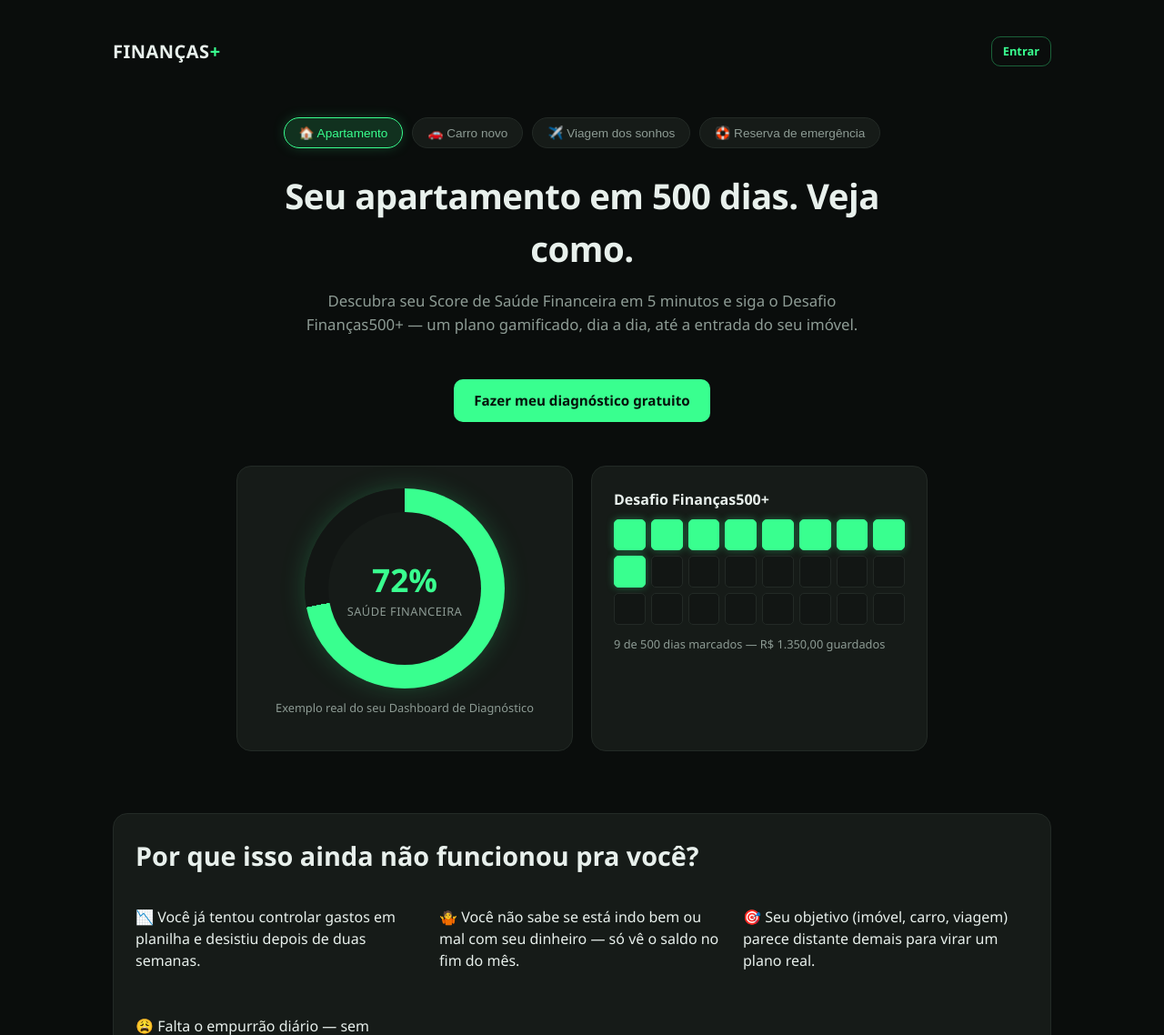
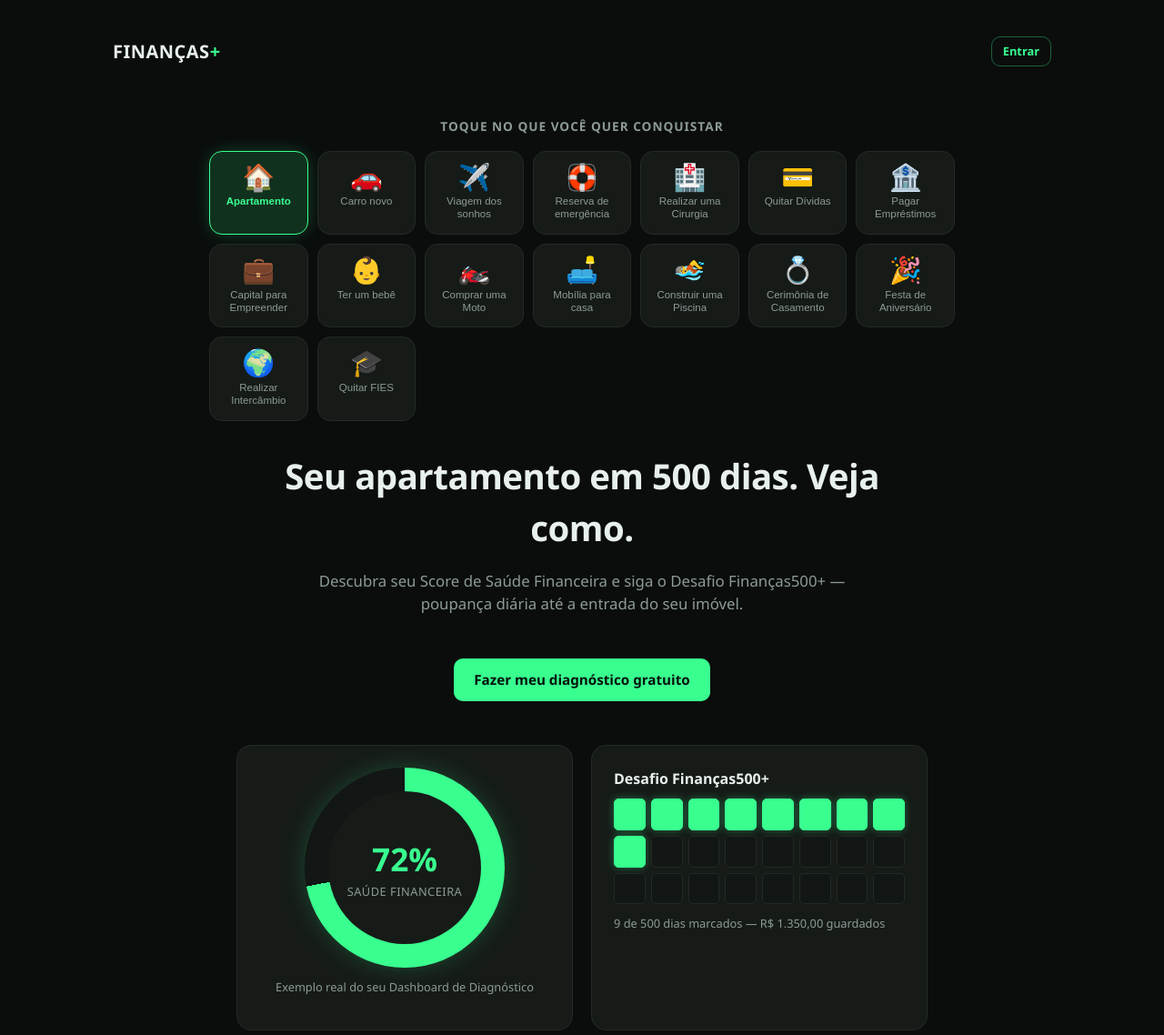
Before and after one commit to carloscesarmelo/financas-plus, a FastAPI app: page / in a window 1280 px wide. Shown: the top 1138 px of the page at 91% size. Run offline with FastAPI, Linux system fonts and the light colour scheme; data comes from the database, SQL or seed files in the repository.

Commit message:
Quadro de Desejos: 16 desejos dinâmicos no banco + grid visual na landing + admin para cadastrar novos
- Model Desejo (emoji, label, headline, subheadline, plan_key, ordem, ativo)
- Seed com 16 desejos (apartamento, carro, cirurgia, dívidas, casamento, intercâmbio...)
- Landing: grid visual tipo board com emoji + label, seleção com glow neon
- landing.js: selecão dinâmica lê dados do banco via data-attributes
- /admin/desejos: cadastrar, ativar/desativar, excluir desejos
- Link "Quadro de Desejos" no painel admin

Co-Authored-By: Claude Sonnet 4.6 <noreply@anthropic.com>

```diff
--- a/app/main.py
+++ b/app/main.py
@@ -11,7 +11,7 @@ from app.auth import NotAuthenticated, PlanRequired, require_user
 from app.database import Base, SessionLocal, engine, get_db
 from app.finance_logic import challenge_pace_status
 from app.gamification import compute_badges, current_streak
-from app.models import Challenge, LearningContent, Tip, User
+from app.models import Challenge, Desejo, LearningContent, Tip, User
 from app.routers import (
     admin_router,
     auth_router,
@@ -65,6 +65,8 @@ def _run_migrations():
         "ALTER TABLE users ADD COLUMN plan_expires_at TIMESTAMP",
         "ALTER TABLE users ADD COLUMN reset_token TEXT",
         "ALTER TABLE users ADD COLUMN reset_token_at TIMESTAMP",
+        "ALTER TABLE tips ADD COLUMN source TEXT DEFAULT 'admin'",
+        "ALTER TABLE tips ADD COLUMN author_name TEXT",
     ]
     with engine.connect() as conn:
         for sql in migrations:
@@ -87,10 +89,11 @@ def on_startup():
 
 
 @app.get("/")
-def root(request: Request):
+def root(request: Request, db: Session = Depends(get_db)):
     user_id = request.session.get("user_id")
     if not user_id:
-        return templates.TemplateResponse("landing.html", {"request": request, "user": None})
+        desejos = db.query(Desejo).filter(Desejo.ativo.is_(True)).order_by(Desejo.ordem).all()
+        return templates.TemplateResponse("landing.html", {"request": request, "user": None, "desejos": desejos})
     return RedirectResponse("/dashboard", status_code=303)
 
 
--- a/app/seed.py
+++ b/app/seed.py
@@ -1,6 +1,25 @@
 from sqlalchemy.orm import Session
 
-from app.models import LearningContent, Tip
+from app.models import Desejo, LearningContent, Tip
+
+INITIAL_DESEJOS = [
+    {"emoji": "🏠", "label": "Apartamento", "headline": "Seu apartamento em 500 dias. Veja como.", "subheadline": "Descubra seu Score de Saúde Financeira e siga o Desafio Finanças500+ — poupança diária até a entrada do seu imóvel.", "plan_key": "financas500", "ordem": 1},
+    {"emoji": "🚗", "label": "Carro novo", "headline": "Seu carro novo em 365 dias. Veja como.", "subheadline": "Siga o Desafio Finanças365+ até dar a entrada — ou pagar à vista — no seu carro novo.", "plan_key": "financas365", "ordem": 2},
+    {"emoji": "✈️", "label": "Viagem dos sonhos", "headline": "Sua viagem dos sonhos em 100 dias. Veja como.", "subheadline": "Monte sua reserva de viagem com o Desafio Finanças100+, sem abrir mão do orçamento mensal.", "plan_key": "financas100", "ordem": 3},
+    {"emoji": "🛟", "label": "Reserva de emergência", "headline": "Sua reserva de emergência em 50 dias. Veja como.", "subheadline": "Construa sua segurança financeira com o Desafio Finanças50+ antes de planejar o próximo passo.", "plan_key": "financas50", "ordem": 4},
+    {"emoji": "🏥", "label": "Realizar uma Cirurgia", "headline": "Sua cirurgia realizada em 365 dias. Veja como.", "subheadline": "Organize seus recursos com o Desafio Finanças365+ e realize o procedimento que você precisa sem depender de terceiros.", "plan_key": "financas365", "ordem": 5},
+    {"emoji": "💳", "label": "Quitar Dívidas", "headline": "Suas dívidas quitadas em 100 dias. Veja como.", "subheadline": "Siga o Desafio Finanças100+ e construa o fundo para zerar suas dívidas e recomeçar do zero.", "plan_key": "financas100", "ordem": 6},
+    {"emoji": "🏦", "label": "Pagar Empréstimos", "headline": "Seus empréstimos pagos em 100 dias. Veja como.", "subheadline": "Com o Desafio Finanças100+, acumule o valor para quitar seus empréstimos e recuperar sua liberdade financeira.", "plan_key": "financas100", "ordem": 7},
+    {"emoji": "💼", "label": "Capital para Empreender", "headline": "Seu capital de negócio em 365 dias. Veja como.", "subheadline": "Construa o capital inicial do seu negócio com o Desafio Finanças365+ — disciplina diária que vira o fundo que você precisa.", "plan_key": "financas365", "ordem": 8},
+    {"emoji": "👶", "label": "Ter um bebê", "headline": "Preparado para seu bebê em 365 dias. Veja como.", "subheadline": "Organize suas finanças com o Desafio Finanças365+ para chegar nessa fase da vida com tranquilidade e segurança.", "plan_key": "financas365", "ordem": 9},
+    {"emoji": "🏍️", "label": "Comprar uma Moto", "headline": "Sua moto nova em 365 dias. Veja como.", "subheadline": "Siga o Desafio Finanças365+ e junte o valor para comprar sua moto à vista ou dar uma entrada confortável.", "plan_key": "financas365", "ordem": 10},
+    {"emoji": "🛋️", "label": "Mobília para casa", "headline": "Sua casa mobiliada em 100 dias. Veja como.", "subheadline": "Com o Desafio Finanças100+, acumule o valor para mobiliar sua casa sem parcelamento e sem dívidas.", "plan_key": "financas100", "ordem": 11},
+    {"emoji": "🏊", "label": "Construir uma Piscina", "headline": "Sua piscina construída em 500 dias. Veja como.", "subheadline": "Realize esse sonho com o Desafio Finanças500+ — poupança consistente que transforma seu quintal.", "plan_key": "financas500", "ordem": 12},
+    {"emoji": "💍", "label": "Cerimônia de Casamento", "headline": "Seu casamento dos sonhos em 500 dias. Veja como.", "subheadline": "Planeje a cerimônia perfeita com o Desafio Finanças500+ — sem comprometer o orçamento do novo lar.", "plan_key": "financas500", "ordem": 13},
+    {"emoji": "🎉", "label": "Festa de Aniversário", "headline": "Sua festa inesquecível em 100 dias. Veja como.", "subheadline": "Com o Desafio Finanças100+, organize a comemoração que você merece sem apertar o orçamento.", "plan_key": "financas100", "ordem": 14},
+    {"emoji": "🌍", "label": "Realizar Intercâmbio", "headline": "Seu intercâmbio em 365 dias. Veja como.", "subheadline": "Construa o fundo do seu intercâmbio com o Desafio Finanças365+ — idiomas e experiências que valem para sempre.", "plan_key": "financas365", "ordem": 15},
+    {"emoji": "🎓", "label": "Quitar FIES", "headline": "Seu FIES quitado em 500 dias. Veja como.", "subheadline": "Siga o Desafio Finanças500+ e acumule o valor para quitar seu financiamento estudantil com total liberdade.", "plan_key": "financas500", "ordem": 16},
+]
 
 INITIAL_TIPS = [
     {
@@ -98,4 +117,8 @@ def run_seed(db: Session):
         for content in INITIAL_LEARNING_CONTENTS:
             db.add(LearningContent(**content))
 
+    if db.query(Desejo).count() == 0:
+        for desejo in INITIAL_DESEJOS:
+            db.add(Desejo(**desejo))
+
     db.commit()
--- a/app/static/css/style.css
+++ b/app/static/css/style.css
@@ -588,6 +588,98 @@ textarea:focus {
   padding: 24px 0 48px;
 }
 
+.quadro-label {
+  font-size: 0.85rem;
+  text-transform: uppercase;
+  letter-spacing: 1px;
+  color: var(--text-muted);
+  margin-bottom: 16px;
+  font-weight: 600;
+}
+
+.quadro-desejos {
+  display: grid;
+  grid-template-columns: repeat(auto-fill, minmax(100px, 1fr));
+  gap: 10px;
+  max-width: 820px;
+  margin: 0 auto 32px;
+}
+
+.desejo-card {
+  background: var(--bg-card);
+  border: 1px solid var(--border);
+  border-radius: 14px;
+  padding: 14px 8px;
+  cursor: pointer;
+  display: flex;
+  flex-direction: column;
+  align-items: center;
+  gap: 6px;
+  transition: all 0.15s ease;
+}
+
+.desejo-card:hover {
+  border-color: var(--neon-glow);
+  transform: translateY(-2px);
+}
+
+.desejo-card.active {
+  border-color: var(--neon);
+  background: var(--neon-soft);
+  box-shadow: 0 0 20px -4px var(--neon-glow);
+}
+
+.desejo-emoji {
+  font-size: 1.8rem;
+  line-height: 1;
+}
+
+.desejo-label {
+  font-size: 0.72rem;
+  text-align: center;
+  color: var(--text-muted);
+  line-height: 1.2;
+}
+
+.desejo-card.active .desejo-label {
+  color: var(--neon);
+  font-weight: 600;
+}
+
+.desejo-form-grid {
+  display: grid;
+  grid-template-columns: 80px 1fr 160px;
+  gap: 12px;
+  align-items: end;
+}
+
+.desejo-admin-item {
+  align-items: flex-start;
+  gap: 16px;
+}
+
+.desejo-inativo {
+  opacity: 0.45;
+}
+
+.desejo-admin-info {
+  display: flex;
+  align-items: flex-start;
+  gap: 12px;
+  flex: 1;
+}
+
+.desejo-admin-emoji {
+  font-size: 1.8rem;
+  line-height: 1;
+}
+
+.desejo-admin-actions {
+  display: flex;
+  gap: 8px;
+  align-items: center;
+}
+
 .goal-selector {
   display: flex;
   flex-wrap: wrap;
--- a/app/static/js/landing.js
+++ b/app/static/js/landing.js
@@ -4,47 +4,17 @@ document.addEventListener("DOMContentLoaded", () => {
 
   const headlineEl = document.getElementById("hero-headline");
   const subheadlineEl = document.getElementById("hero-subheadline");
-  const ctaEl = document.getElementById("hero-cta");
-
-  const GOALS = {
-    apartamento: {
-      headline: "Seu apartamento em 500 dias. Veja como.",
-      subheadline:
-        "Descubra seu Score de Saúde Financeira em 5 minutos e siga o Desafio Finanças500+ — um plano gamificado, dia a dia, até a entrada do seu imóvel.",
-      cta: "Fazer meu diagnóstico gratuito",
-    },
-    carro: {
-      headline: "Seu carro novo em 365 dias. Veja como.",
-      subheadline:
-        "Descubra seu Score de Saúde Financeira e siga o Desafio Finanças365+ até dar a entrada — ou pagar à vista — no seu carro novo.",
-      cta: "Fazer meu diagnóstico gratuito",
-    },
-    viagem: {
-      headline: "Sua viagem dos sonhos em 100 dias. Veja como.",
-      subheadline:
-        "Monte sua reserva de viagem com o Desafio Finanças100+, sem abrir mão do seu orçamento mensal.",
-      cta: "Fazer meu diagnóstico gratuito",
-    },
-    reserva: {
-      headline: "Sua reserva de emergência em 50 dias. Veja como.",
-      subheadline:
-        "Construa sua segurança financeira com o Desafio Finanças50+ antes de planejar o próximo passo.",
-      cta: "Fazer meu diagnóstico gratuito",
-    },
-  };
 
   selector.addEventListener("click", (event) => {
-    const chip = event.target.closest(".goal-chip");
-    if (!chip) return;
+    const card = event.target.closest(".desejo-card");
+    if (!card) return;
 
-    selector.querySelectorAll(".goal-chip").forEach((el) => el.classList.remove("active"));
-    chip.classList.add("active");
+    selector.querySelectorAll(".desejo-card").forEach((el) => el.classList.remove("active"));
+    card.classList.add("active");
 
-    const goal = GOALS[chip.dataset.goal];
-    if (!goal) return;
+    headlineEl.textContent = card.dataset.headline;
+    subheadlineEl.textContent = card.dataset.subheadline;
 
-    headlineEl.textContent = goal.headline;
-    subheadlineEl.textContent = goal.subheadline;
-    ctaEl.textContent = goal.cta;
+    card.scrollIntoView({ behavior: "smooth", block: "nearest", inline: "center" });
   });
 });
--- a/app/templates/admin_dashboard.html
+++ b/app/templates/admin_dashboard.html
@@ -31,6 +31,7 @@
 <div class="admin-actions">
   <a class="btn btn-secondary" href="/admin/tips">+ Dica</a>
   <a class="btn btn-secondary" href="/admin/learn">+ Conteúdo</a>
+  <a class="btn btn-secondary" href="/admin/desejos">✨ Quadro de Desejos</a>
   {% if stats.pending_suggestions > 0 %}
   <a class="btn btn-secondary" href="/admin/tips/suggestions">
     Sugestões pendentes <span class="tips-pending-badge">{{ stats.pending_suggestions }}</span>
--- a/app/templates/landing.html
+++ b/app/templates/landing.html
@@ -9,17 +9,25 @@
 </div>
 
 <div class="hero">
-  <div class="goal-selector" id="goal-selector">
-    <button type="button" class="goal-chip active" data-goal="apartamento">🏠 Apartamento</button>
-    <button type="button" class="goal-chip" data-goal="carro">🚗 Carro novo</button>
-    <button type="button" class="goal-chip" data-goal="viagem">✈️ Viagem dos sonhos</button>
-    <button type="button" class="goal-chip" data-goal="reserva">🛟 Reserva de emergência</button>
+  <div class="quadro-label">Toque no que você quer conquistar</div>
+
+  <div class="quadro-desejos" id="goal-selector">
+    {% for d in desejos %}
+    <button
+      type="button"
+      class="desejo-card {{ 'active' if loop.first else '' }}"
+      data-headline="{{ d.headline }}"
+      data-subheadline="{{ d.subheadline }}"
+    >
+      <span class="desejo-emoji">{{ d.emoji }}</span>
+      <span class="desejo-label">{{ d.label }}</span>
+    </button>
+    {% endfor %}
   </div>
 
-  <h1 class="hero-headline" id="hero-headline">Seu apartamento em 500 dias. Veja como.</h1>
+  <h1 class="hero-headline" id="hero-headline">{{ desejos[0].headline if desejos else "Seu sonho em dias. Veja como." }}</h1>
   <p class="page-subtitle hero-subheadline" id="hero-subheadline">
-    Descubra seu Score de Saúde Financeira em 5 minutos e siga o Desafio Finanças500+ — um plano gamificado, dia a
-    dia, até a entrada do seu imóvel.
+    {{ desejos[0].subheadline if desejos else "" }}
   </p>
   <a class="btn" id="hero-cta" href="/register">Fazer meu diagnóstico gratuito</a>
 
```
Also changed, not shown: app/models.py (+14 -0 lines), app/routers/admin_router.py (+54 -0 lines), app/templates/admin_desejos.html (added, +64 -0 lines).
